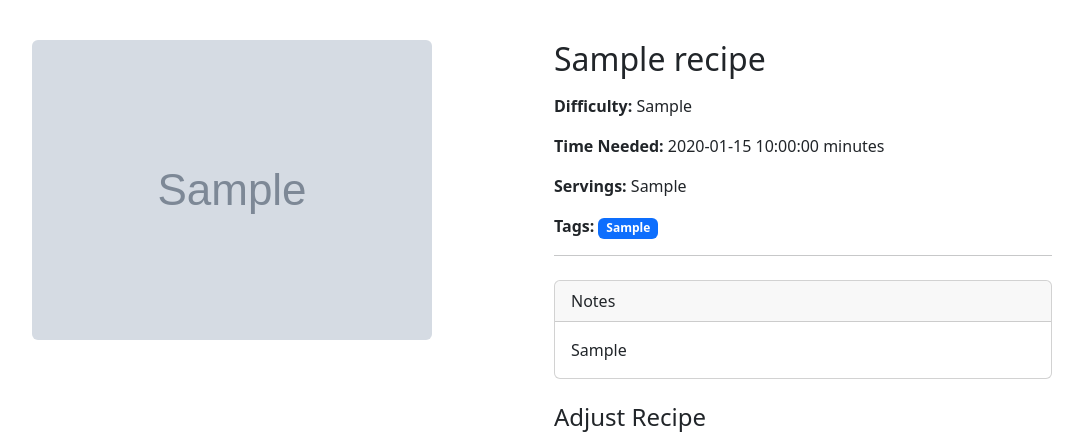
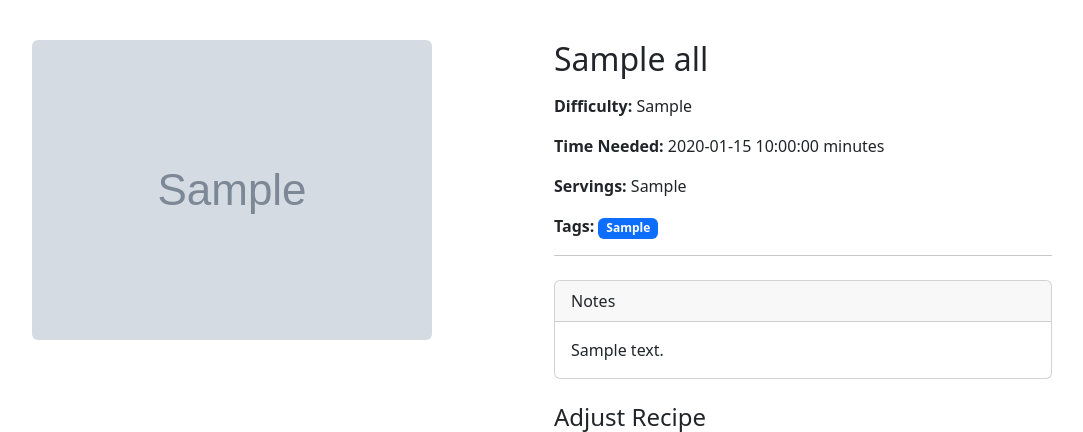
Before and after one commit to CueMaxX/CuesineHub, a PHP site: page /index.php?page=details&id=1 in a window 1280 px wide. Shown: the part 56-488 px from the top of the page, without its empty margins (98-1181 px from the left). Run offline with PHP 8.4, Linux system fonts and the light colour scheme; tables that the repository leaves empty or names only in its code hold one stand-in row (values such as "Sample post"); grey boxes marked "Sample" are stand-in pictures.

Commit message:
minor changes

```diff
--- a/details.php
+++ b/details.php
@@ -1,7 +1,7 @@
 <?php
     if(isset($_GET['id'])) {
         $id = $_GET['id'];
-        $query = "SELECT * FROM recipes WHERE id = $id";
+        $query = "SELECT * FROM recipe.all WHERE id = $id";
         $result = mysqli_query($mysqli, $query);
 
         if($result) {
@@ -13,8 +13,8 @@
                 $steps = nl2br(htmlspecialchars($unescapedSteps));
                 $ingredients = nl2br(htmlspecialchars($res['ingredients'] ?? ''));
                 $difficulty = htmlspecialchars($res['difficulty'] ?? '');
-                $picture = htmlspecialchars($res['image_path'] ?? '');
-                $notes = nl2br(htmlspecialchars($res['instructions'] ?? ''));
+                $picture = htmlspecialchars($res['picture'] ?? '');
+                $notes = nl2br(htmlspecialchars($res['notes'] ?? ''));
                 $time_minutes = htmlspecialchars($res['time_minutes'] ?? '');
                 $portions = htmlspecialchars($res['portions'] ?? '');
                 $tags = htmlspecialchars($res['tags'] ?? '');
--- a/index.php
+++ b/index.php
@@ -5,7 +5,7 @@
 	include_once("config.php");
 
 	// Fetch contacts (in descending order)
-	$result = mysqli_query($mysqli, "SELECT * FROM recipe ORDER BY id DESC");
+	$result = mysqli_query($mysqli, "SELECT * FROM recipe.all ORDER BY id DESC");
 ?>
 <html>
 	<head>
```
